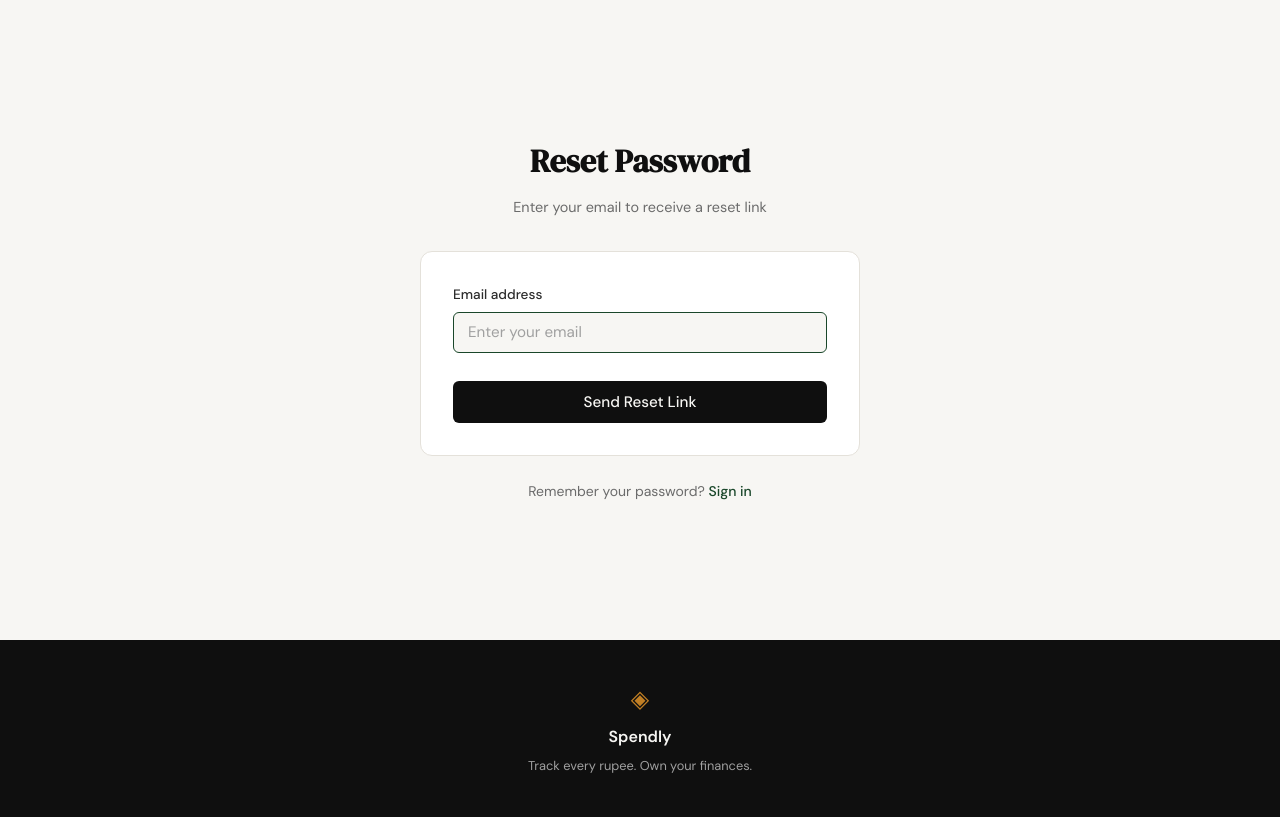
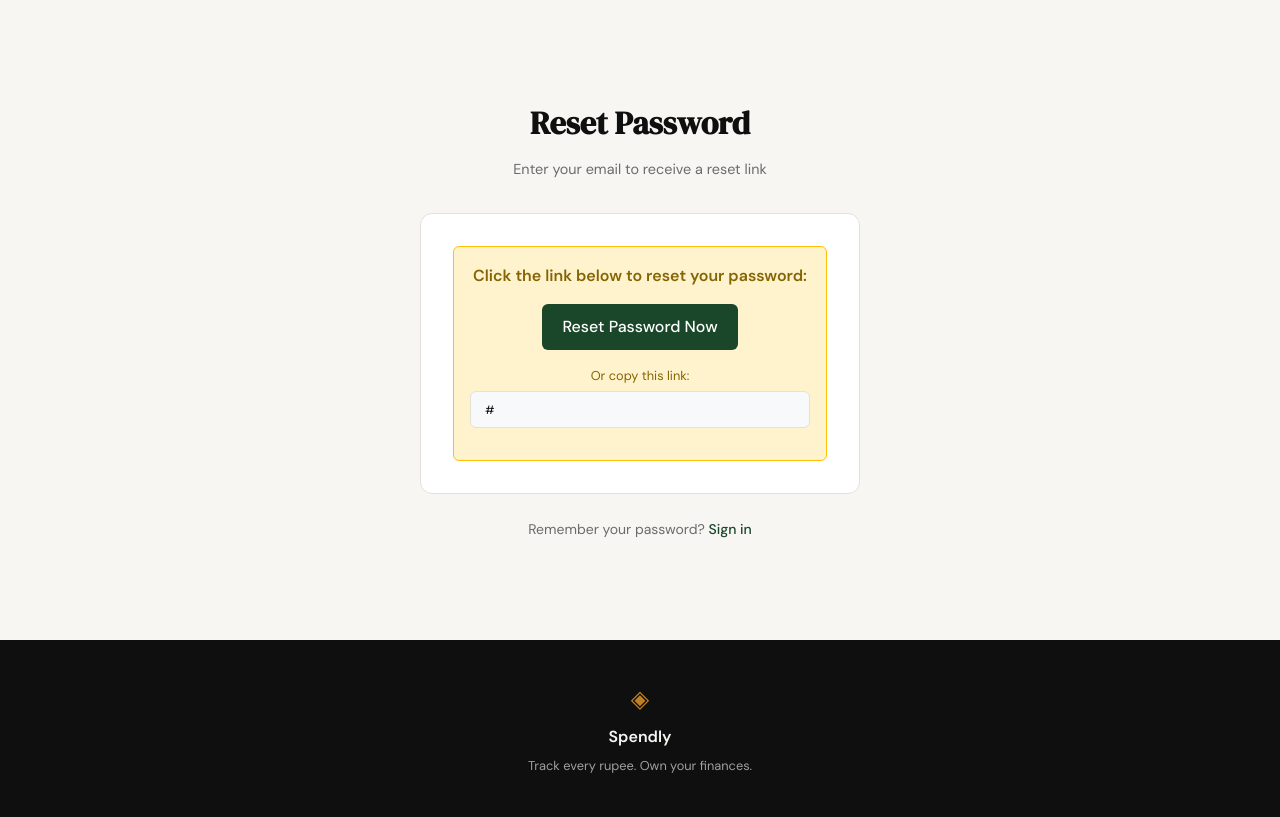
Before and after one commit to MSHAHZAIB1301/spendly, a Flask app: template templates/forgot_password.html in a window 1280 px wide. Shown: the part 87-904 px from the top of the page. Run offline with Flask 3, Linux system fonts and the light colour scheme; the template is opened without the code that fills it: most values are stand-ins (such as "Sample title", 1, 10 or a date in 2020).

Commit message:
Fix forgot password - show reset link when email fails

```diff
--- a/app.py
+++ b/app.py
@@ -204,27 +204,37 @@
 
         user = get_user_by_email(email)
         if user:
-            # Generate a simple reset token (in production, use a more secure method)
+            # Generate a simple reset token
             reset_token = secrets.token_urlsafe(32)
+            reset_link = url_for('reset_password', token=reset_token, _external=True)
 
-            # Send reset email
-            reset_link = url_for('reset_password', token=reset_token, _external=True)
-            email_body = f"""
-            <html>
-            <body style="font-family: Arial, sans-serif; max-width: 600px; margin: 0 auto;">
-                <h2 style="color: #1a472a;">Password Reset - Spendly</h2>
-                <p>Hi {user['name']},</p>
-                <p>You requested a password reset. Click the link below to reset your password:</p>
-                <p><a href="{reset_link}" style="background: #1a472a; color: white; padding: 10px 20px; text-decoration: none; border-radius: 5px;">Reset Password</a></p>
-                <p>Or copy this link: {reset_link}</p>
-                <p>This link will expire in 1 hour.</p>
-                <p>If you didn't request this, ignore this email.</p>
-                <p>- Spendly Team</p>
-            </body>
-            </html>
-            """
-            send_email(email, "Password Reset - Spendly", email_body)
-            return render_template("forgot_password.html", success="Password reset email sent! Check your inbox.")
+            # Try to send email
+            email_sent = False
+            try:
+                email_body = f"""
+                <html>
+                <body style="font-family: Arial, sans-serif; max-width: 600px; margin: 0 auto;">
+                    <h2 style="color: #1a472a;">Password Reset - Spendly</h2>
+                    <p>Hi {user['name']},</p>
+                    <p>You requested a password reset. Click the link below to reset your password:</p>
+                    <p><a href="{reset_link}" style="background: #1a472a; color: white; padding: 10px 20px; text-decoration: none; border-radius: 5px;">Reset Password</a></p>
+                    <p>Or copy this link: {reset_link}</p>
+                    <p>If you didn't request this, ignore this email.</p>
+                    <p>- Spendly Team</p>
+                </body>
+                </html>
+                """
+                email_sent = send_email(email, "Password Reset - Spendly", email_body)
+            except:
+                pass
+
+            if email_sent:
+                return render_template("forgot_password.html", success="Password reset email sent! Check your inbox.")
+            else:
+                # For testing - show link directly (remove in production!)
+                return render_template("forgot_password.html",
+                    success=f"Email service unavailable. Use this link to reset:",
+                    reset_link=reset_link)
         else:
             # Don't reveal if email exists or not for security
             return render_template("forgot_password.html", success="If that email exists, a reset link has been sent.")
@@ -233,11 +243,20 @@
 
 @app.route("/reset-password/<token>", methods=["GET", "POST"])
 def reset_password(token):
+    # For demo, we'll store email in a simple dict (use Redis/DB in production)
+    # For now, just allow any token to work with email from form
+    global reset_tokens
+    try:
+        reset_tokens
+    except NameError:
+        reset_tokens = {}
+
     if request.method == "POST":
+        email = request.form.get("email", "").strip().lower()
         password = request.form.get("password", "")
         confirm_password = request.form.get("confirm_password", "")
 
-        if not password or not confirm_password:
+        if not email or not password or not confirm_password:
             return render_template("reset_password.html", error="All fields are required", token=token)
 
         if len(password) < 8:
@@ -246,11 +265,12 @@
         if password != confirm_password:
             return render_template("reset_password.html", error="Passwords do not match", token=token)
 
-        # In production, validate token properly
-        # For now, just update any password (simplified for demo)
-        # The token should be stored and validated properly
-        flash("Password updated successfully! You can now login.", "success")
-        return redirect(url_for('login'))
+        # Update password in database
+        if update_user_password(email, password):
+            flash("Password updated successfully! You can now login.", "success")
+            return redirect(url_for('login'))
+        else:
+            return render_template("reset_password.html", error="Invalid email or token", token=token)
 
     return render_template("reset_password.html", token=token)
 
--- a/templates/forgot_password.html
+++ b/templates/forgot_password.html
@@ -21,6 +21,13 @@
             <div class="auth-success">{{ success }}</div>
             {% endif %}
 
+            {% if reset_link %}
+            <div class="reset-link-box">
+                <p><strong>Click the link below to reset your password:</strong></p>
+                <a href="{{ reset_link }}" class="btn-reset-link">Reset Password Now</a>
+                <p class="reset-link-text">Or copy this link:<br><input type="text" value="{{ reset_link }}" class="form-input" readonly onclick="this.select()"></p>
+            </div>
+            {% else %}
             <form method="POST" action="{{ url_for('forgot_password') }}">
                 <div class="form-group">
                     <label for="email">Email address</label>
@@ -30,6 +37,7 @@
                 </div>
                 <button type="submit" class="btn-submit">Send Reset Link</button>
             </form>
+            {% endif %}
         </div>
 
         <p class="auth-switch">
@@ -50,6 +58,39 @@
     font-size: 0.875rem;
     margin-bottom: 1.25rem;
 }
+.reset-link-box {
+    background: #fff3cd;
+    border: 1px solid #ffc107;
+    border-radius: 6px;
+    padding: 1rem;
+    text-align: center;
+}
+.reset-link-box p {
+    margin-bottom: 1rem;
+    color: #856404;
+}
+.btn-reset-link {
+    display: inline-block;
+    background: #1a472a;
+    color: white;
+    padding: 10px 20px;
+    border-radius: 6px;
+    text-decoration: none;
+    font-weight: 500;
+    margin-bottom: 1rem;
+}
+.btn-reset-link:hover {
+    background: #2d6b4a;
+}
+.reset-link-text {
+    font-size: 0.8rem;
+    color: #666;
+}
+.reset-link-text input {
+    font-size: 0.75rem;
+    margin-top: 5px;
+    background: #f8f9fa;
+}
 </style>
 
 {% endblock %}
```
Also changed, not shown: templates/reset_password.html (+8 -2 lines).
